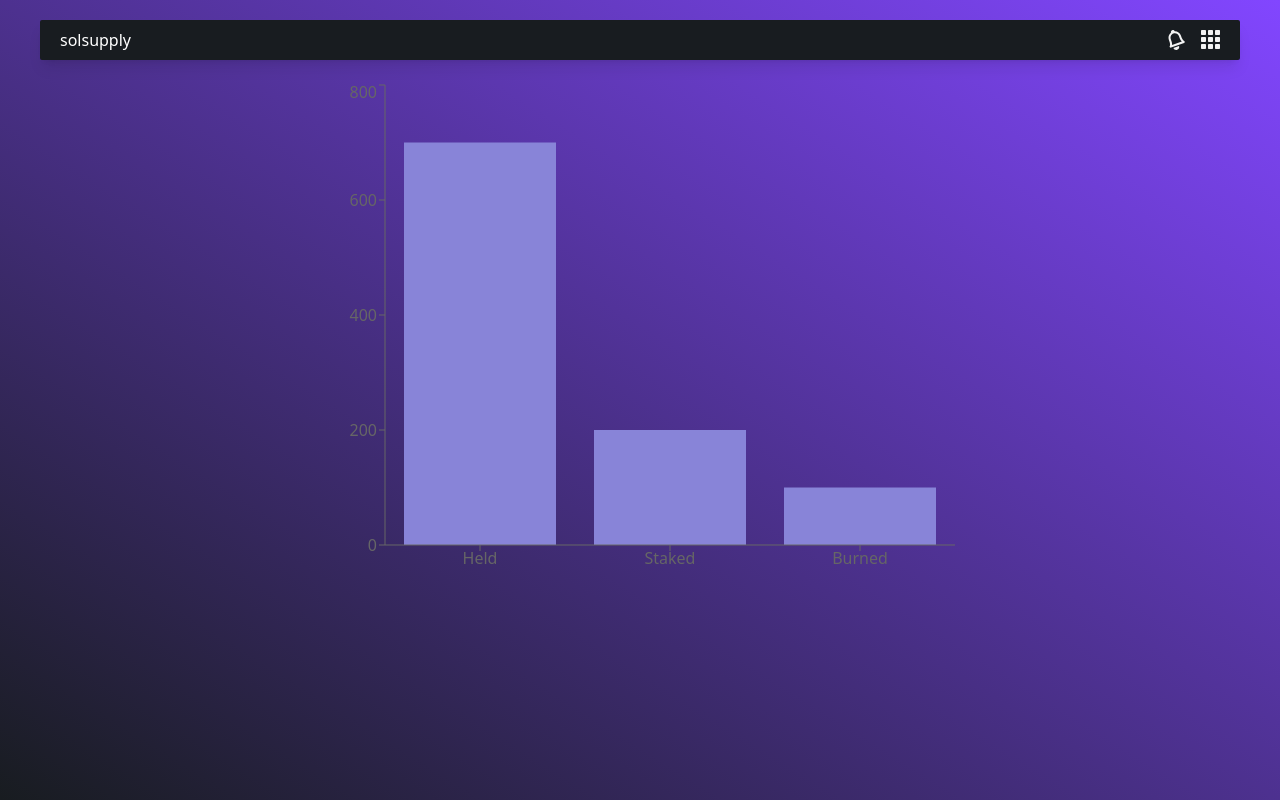
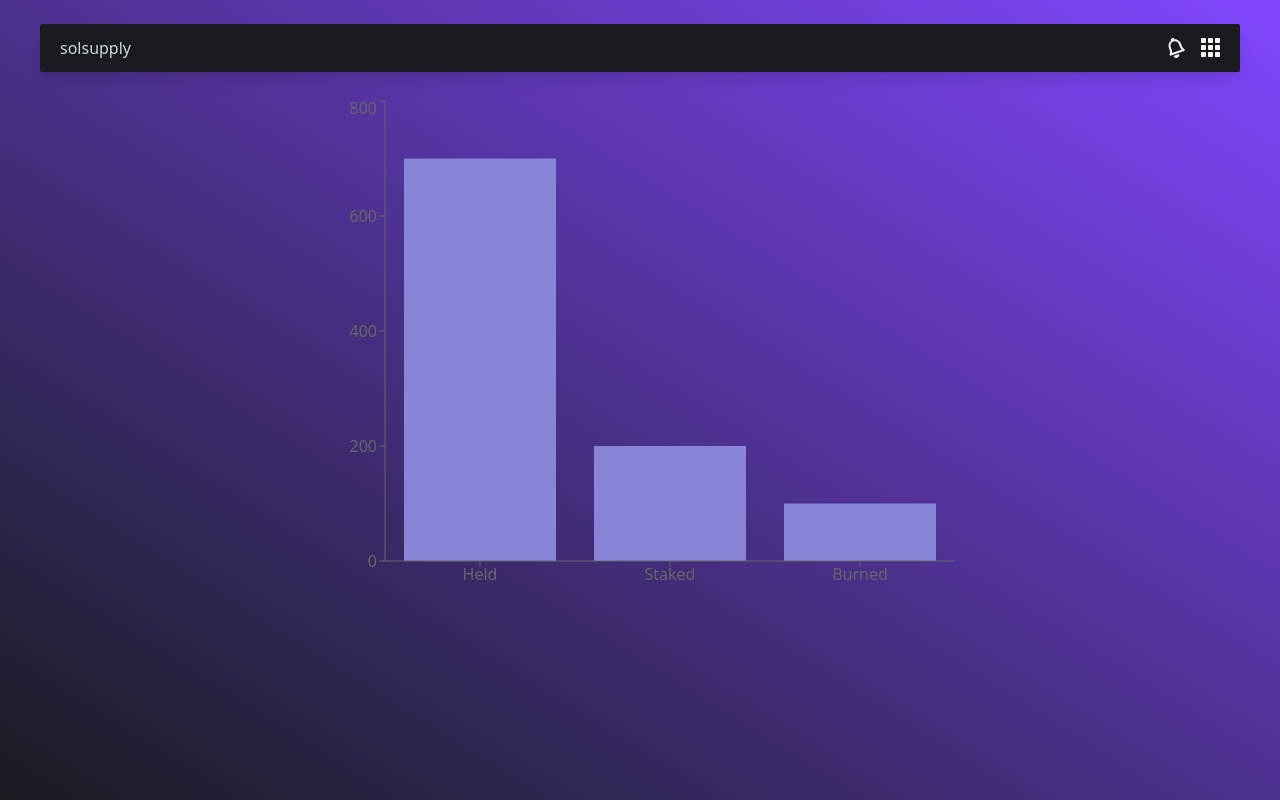
Before and after one commit to trustlessmatt/sol_supply, a React (Create React App) app: page / in a window 1280 px wide. Built offline with nearby package versions, Linux system fonts and the light colour scheme.

Commit message:
header styling and icons

```diff
--- a/src/components/Header.js
+++ b/src/components/Header.js
@@ -4,19 +4,18 @@ import MenuIcon from "./assets/MenuIcon";
 const Header = () => {
   return (
     <div className="px-5 overflow-auto">
-      <div className="bg-sol_black m-5 rounded-sm shadow-lg py-2 px-5">
+      <div className="bg-sol_black mx-5 my-6 rounded-sm shadow-lg py-3 px-5">
         {/* flex container */}
         <div className="flex justify-between items-center">
           {/* left side */}
-          <div className="flex text-white">
+          <div className="flex text-gray-300">
             <p>solsupply</p>
           </div>
 
           {/* right side */}
           <div className="flex space-x-4">
-            <BellIcon />
-            <MenuIcon />
-            {/* <img src={menu} alt="menu" className="w-4 h-5" /> */}
+            <a href="#"><BellIcon /></a>
+            <a href="#"><MenuIcon /></a>
           </div>
         </div>
       </div>
```
